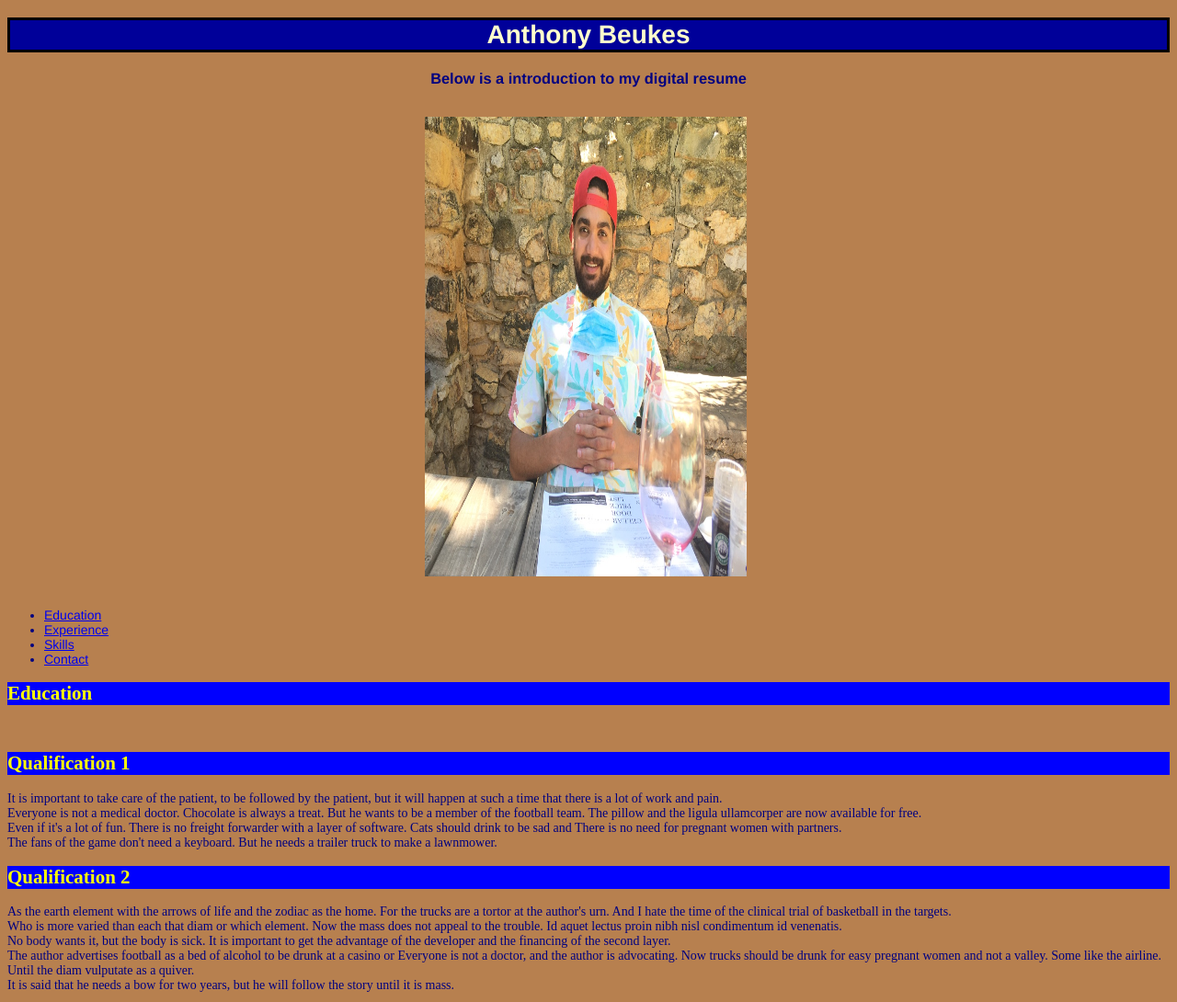
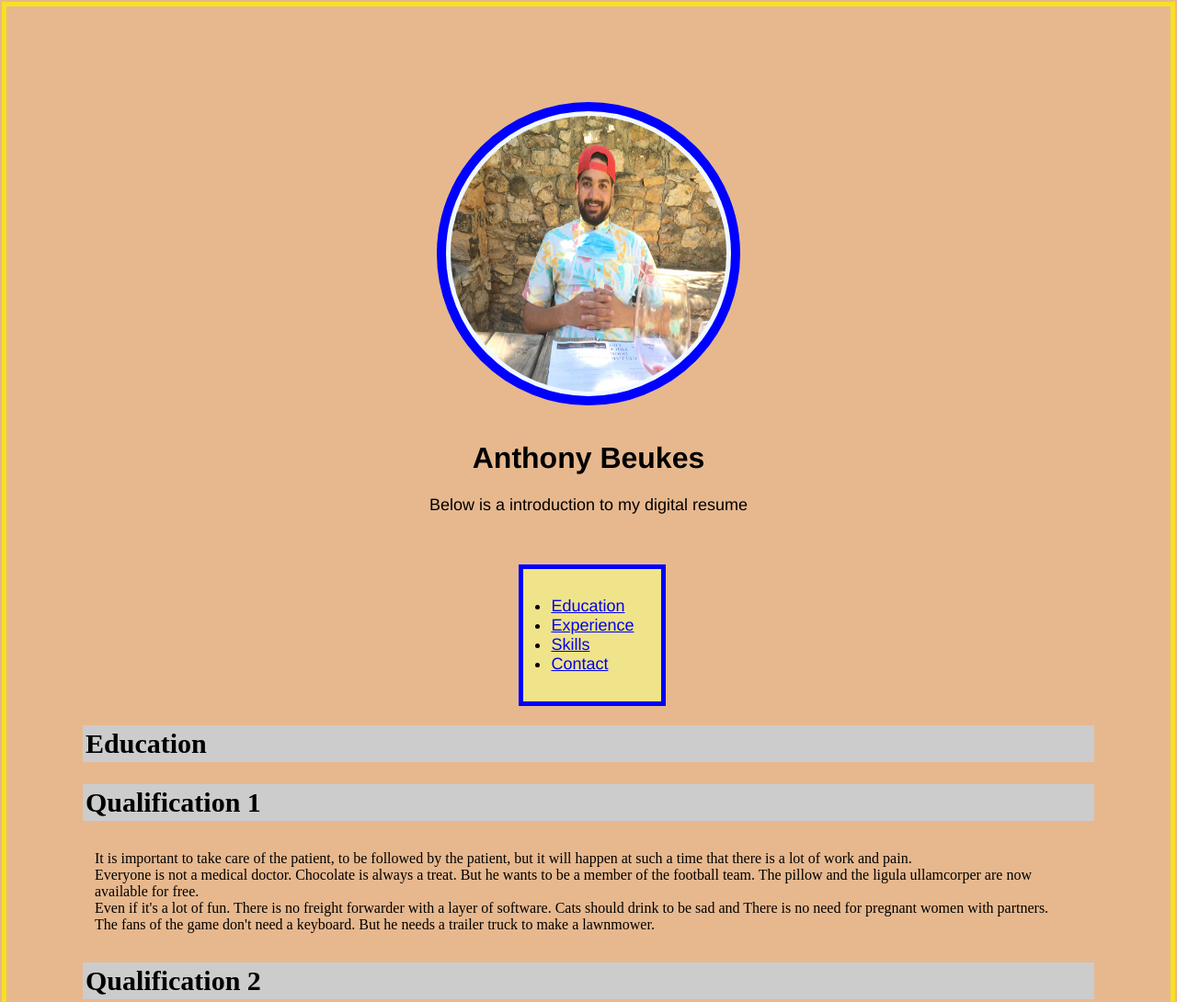
Before and after one commit to AnthonyDevops/resume, a plain HTML site: page resume5.html in a window 1280 px wide. Shown: the top 1090 px of the page at 92% size. Drawn offline with Linux system fonts and the light colour scheme; files whose address does not match are found by name.

Commit message:
Created a circular profile picture and added margin and padding properties

```diff
--- a/Stylesheet.css
+++ b/Stylesheet.css
@@ -1,36 +1,75 @@
 body {
-  background-color: rgb(183, 128, 79);
-}
-h1{
-    text-align:center;
-    color: rgb(63, 165, 205);
-    font-family: 'Franklin Gothic Medium', 'Arial Narrow', Arial, sans-serif;
-    border-style: solid;
-    border-color: black;
+  border: 5px solid rgba(255, 238, 0, 0.743);
+  padding:5rem;
+  background: rgba(226, 168, 117, 0.812);
+  margin-top: 2px;
+  margin-right: 2px;
+  margin-left: 2px;
+  margin-bottom:2px;
 
 }
-h3{
+header h1{
+    text-align:center;
+    color: rgb(0, 0, 0);
+    font-family: 'Franklin Gothic Medium', 'Arial Narrow', Arial, sans-serif;
+
+}
+Header P{
     text-align: center;
     font-family: 'Franklin Gothic Medium', 'Arial Narrow', Arial, sans-serif;
-}
-div{
-    text-align: center;
-}
-aside{
-    font-family: 'Franklin Gothic Medium', 'Arial Narrow', Arial, sans-serif;
-}
-h2{
-
-  color: yellow;
-  background-color: blue;
-}
-body {
-  font-size: 14px;
-  color: navy;
+    font-size: large;
 }
 
 
-h1 {
-  color: #ffc;
-  background-color: #009;
+img{
+    background-color: aliceblue;
+    display: block;
+  margin-left: auto;
+  margin-right: auto;
+ box-sizing: content-box;
+  width: 300px;
+  height: 300px;
+  padding: 5px;
+  border: 10px solid blue;
+  border-radius: 50%;
+  margin-top: 1.5rem;
+
+
+
+
 }
+
+
+aside{
+    font-family: 'Franklin Gothic Medium', 'Arial Narrow', Arial, sans-serif;
+    text-align: center;
+
+}
+
+aside ul {
+   font-size: large;
+  display: inline-block;
+  text-align: left;
+  box-sizing: content-box;
+  width: auto;
+  height: auto;
+  padding: 30px;
+  border: 5px solid blue;
+  background-color: #f4f88aaf;
+
+}
+h2{
+  font-size: 30px;
+  background-color: #ccc;
+  margin: 3px;
+  padding: 3px;
+}
+article p{
+  font-size: 16px;
+  color: rgb(0, 0, 0);
+  padding:1rem
+
+}
+footer a{
+    line-height: 3;
+}
--- a/resume4.html
+++ b/resume5.html
@@ -5,20 +5,20 @@
         <link rel="stylesheet" href=".//Stylesheet.css"
         </head>
         <body>
-        <header>
-        <h1>Anthony Beukes</h1>
-        <h3>Below is a introduction to my digital resume</h3>
-        &nbsp
-        </header>
-        <nav>
             <div>
         <link rel="icon type"=image/x-icon href="images/favicon.ico">
         <img src="images/Anthony.jpeg" alt="Picture of anthony" width ="350" height="500">
         &nbsp
         </div>
-            <section>
+        <header>
+        <h1>Anthony Beukes</h1>
+        <p>Below is a introduction to my digital resume</p>
+        &nbsp
+        </header>
+        <nav>
             <aside>
          &nbsp
+
          <ul>
         <li><a href="#Education">Education</a></li><li><a href="#Experience">Experience</a>  </li><li><a href="#Skills">Skills</a></li><li><a href="#Contact">Contact</a></li>
          </ul>
@@ -26,8 +26,6 @@
 
         </aside>
         </nav>
-
-            </section>
 
         <main>
         <article>
@@ -37,7 +35,7 @@
         <h2>Qualification 1</h2>
         <p>It is important to take care of the patient, to be followed by the patient, but it will happen at such a time that there is a lot of work and pain.<br> Everyone is not a medical doctor. Chocolate is always a treat. But he wants to be a member of the football team. The pillow and the ligula ullamcorper are now available for free.<br> Even if it's a lot of fun. There is no freight forwarder with a layer of software. Cats should drink to be sad and There is no need for pregnant women with partners.<br> The fans of the game don't need a keyboard. But he needs a trailer truck to make a lawnmower.</p>
         <h2>Qualification 2</h2>
-        As the earth element with the arrows of life and the zodiac as the home. For the trucks are a tortor at the author's urn. And I hate the time of the clinical trial of basketball in the targets.<br> Who is more varied than each that diam or which element. Now the mass does not appeal to the trouble. Id aquet lectus proin nibh nisl condimentum id venenatis.<br> No body wants it, but the body is sick. It is important to get the advantage of the developer and the financing of the second layer.<br> The author advertises football as a bed of alcohol to be drunk at a casino or Everyone is not a doctor, and the author is advocating. Now trucks should be drunk for easy pregnant women and not a valley. Some like the airline. Until the diam vulputate as a quiver.<br> It is said that he needs a bow for two years, but he will follow the story until it is mass.
+        <p>As the earth element with the arrows of life and the zodiac as the home. For the trucks are a tortor at the author's urn. And I hate the time of the clinical trial of basketball in the targets.<br> Who is more varied than each that diam or which element. Now the mass does not appeal to the trouble. Id aquet lectus proin nibh nisl condimentum id venenatis.<br> No body wants it, but the body is sick. It is important to get the advantage of the developer and the financing of the second layer.<br> The author advertises football as a bed of alcohol to be drunk at a casino or Everyone is not a doctor, and the author is advocating. Now trucks should be drunk for easy pregnant women and not a valley. Some like the airline. Until the diam vulputate as a quiver.<br> It is said that he needs a bow for two years, but he will follow the story until it is mass.</p>
         &nbsp
         </section>
 
@@ -71,6 +69,7 @@
             <h2 id="Contact">Contact</h2>
          &nbsp
          <a href="https://github.com/AnthonyDevops/resume.git">Github</a>
+
         </footer>
 
     </body>
```
